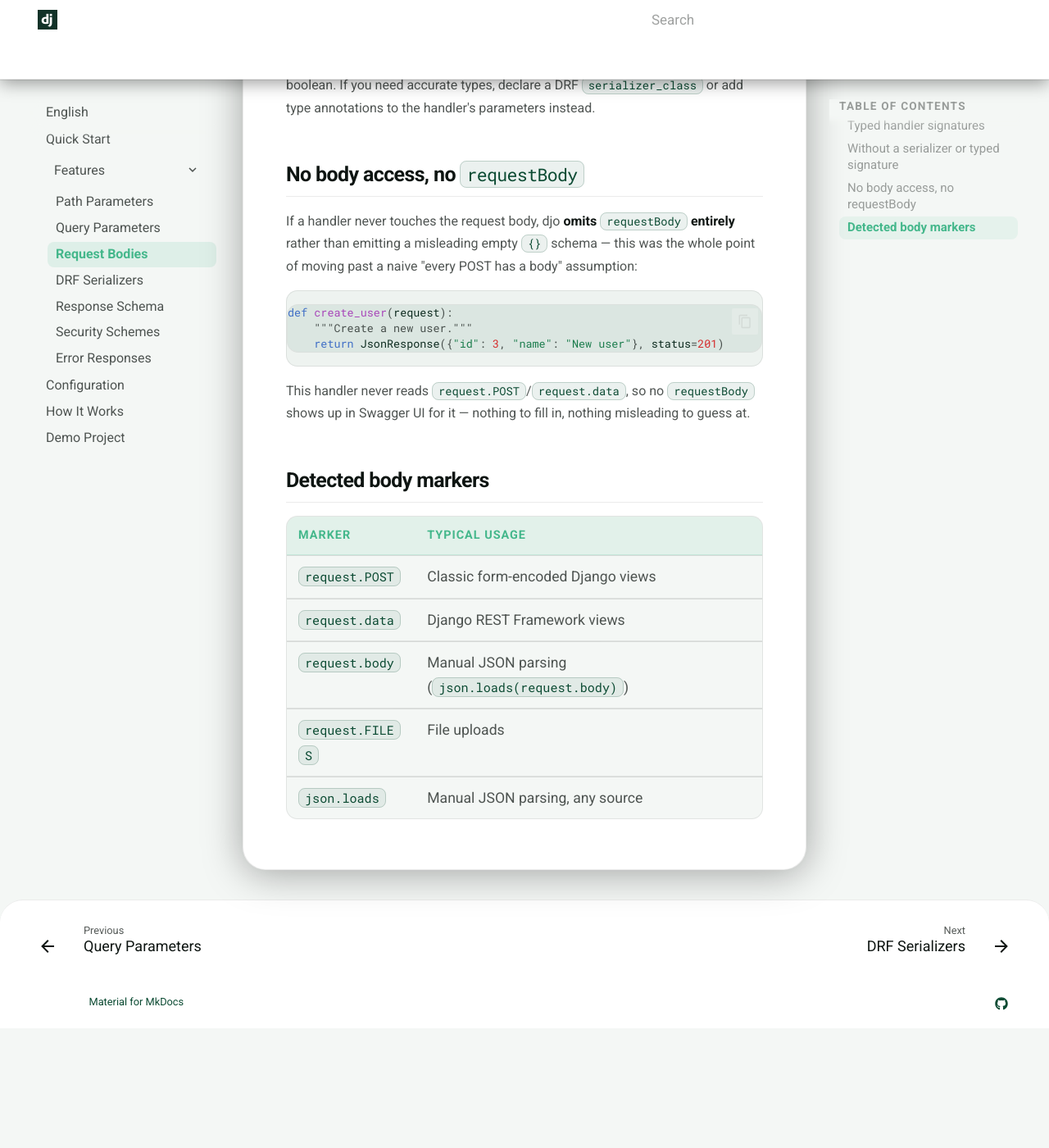
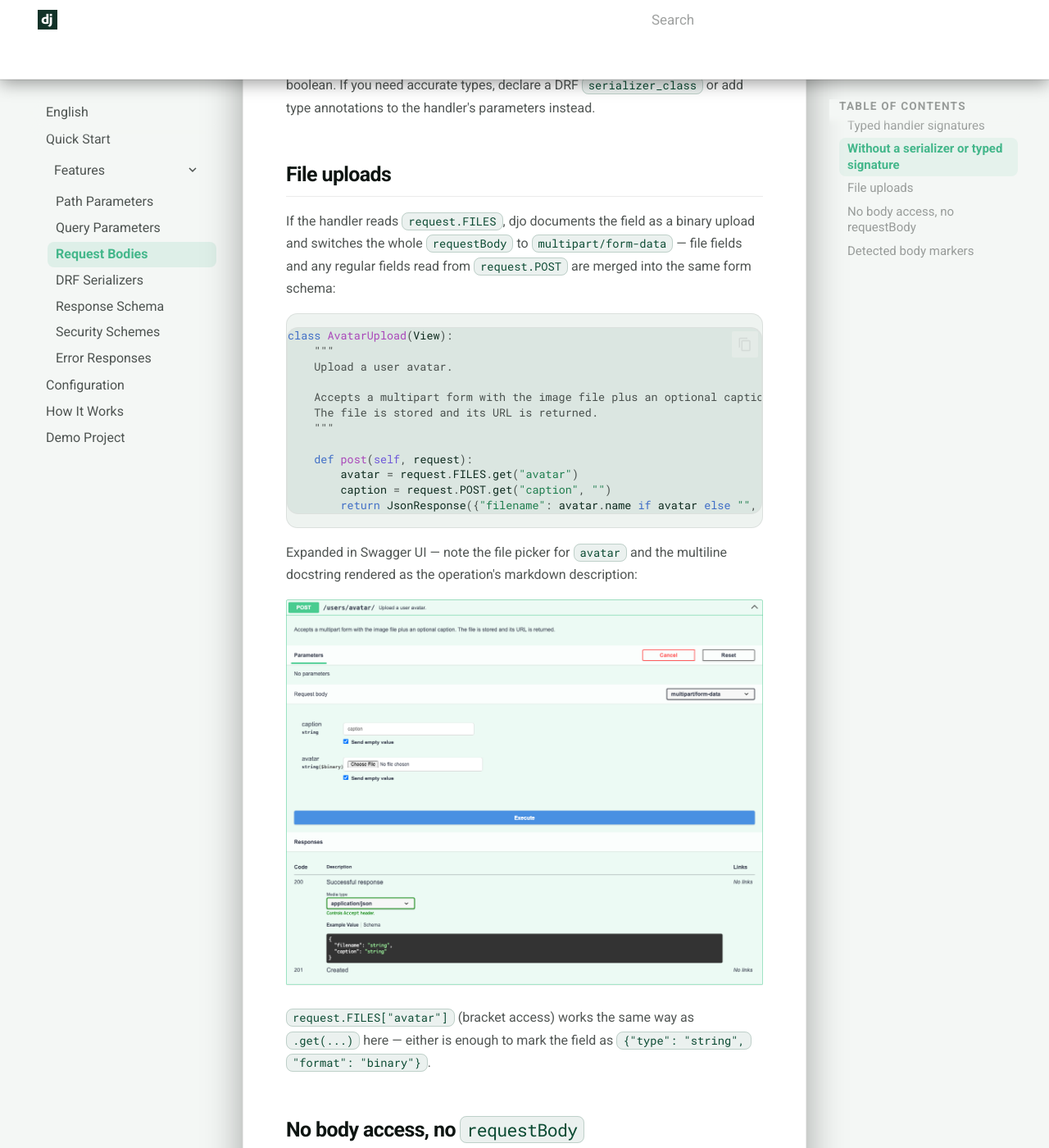
Before and after one commit to NEFORCEO/djo, an MkDocs documentation site: the page built from docs/en/features/request-bodies.md, in a window 1280 px wide and 1400 px high, scrolled down 1928 px. Shown: the whole window at 82% size. Built offline with MkDocs 1.6.1 and Material for MkDocs 9.7.7, drawn with Linux system fonts in a browser that asks for light colours; comment, search, counter and statistics services are not loaded; before the commit the page ends 3182 px from its top, so only the background shows below that.

Commit message:
docs: update request-bodies.md

````diff
--- a/docs/en/features/request-bodies.md
+++ b/docs/en/features/request-bodies.md
@@ -63,6 +63,31 @@ produces:
 
 Field types are always `string` in this fallback path — without a serializer or a typed signature, djo has no reliable way to know a field is actually numeric or boolean. If you need accurate types, declare a DRF `serializer_class` or add type annotations to the handler's parameters instead.
 
+## File uploads
+
+If the handler reads `request.FILES`, djo documents the field as a binary upload and switches the whole `requestBody` to `multipart/form-data` — file fields and any regular fields read from `request.POST` are merged into the same form schema:
+
+```python
+class AvatarUpload(View):
+    """
+    Upload a user avatar.
+
+    Accepts a multipart form with the image file plus an optional caption.
+    The file is stored and its URL is returned.
+    """
+
+    def post(self, request):
+        avatar = request.FILES.get("avatar")
+        caption = request.POST.get("caption", "")
+        return JsonResponse({"filename": avatar.name if avatar else "", "caption": caption}, status=201)
+```
+
+Expanded in Swagger UI — note the file picker for `avatar` and the multiline docstring rendered as the operation's markdown description:
+
+![File upload](../../media/file-upload.png)
+
+`request.FILES["avatar"]` (bracket access) works the same way as `.get(...)` here — either is enough to mark the field as `{"type": "string", "format": "binary"}`.
+
 ## No body access, no `requestBody`
 
 If a handler never touches the request body, djo **omits `requestBody` entirely** rather than emitting a misleading empty `{}` schema — this was the whole point of moving past a naive "every POST has a body" assumption:
````
